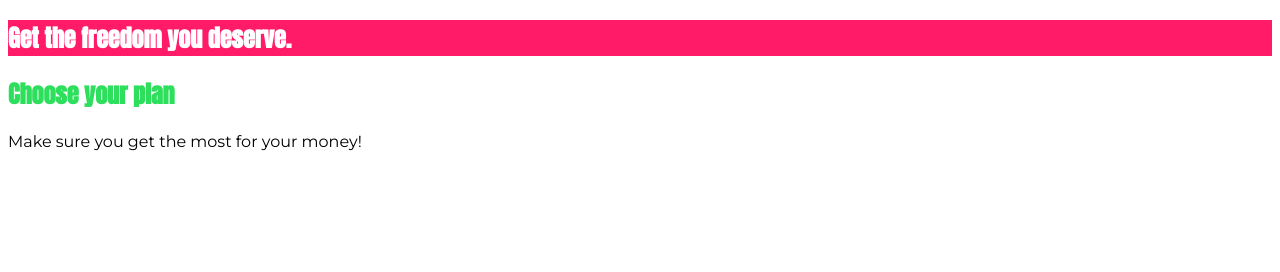
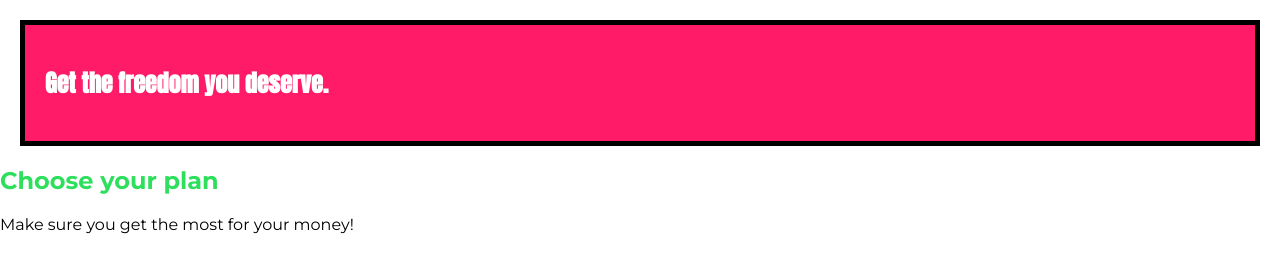
Before and after one commit to CamiloPinzon/css_project_1, a website: page index.html in a window 1280 px wide. Drawn offline with Linux system fonts and the light colour scheme.

Commit message:
css connector and box model

```diff
--- a/main.css
+++ b/main.css
@@ -1,16 +1,20 @@
 body {
     font-family: 'Montserrat', sans-serif;
+    margin: 0;
 }
 
 #product-overview {
     background: #ff1b68;
+    border: 5px solid black;
+    margin: 20px;
+    padding: 20px;
 }
 
 .section-title {
     color: #2ddf5c;
 }
 
-h1 {
+#product-overview h1 {
     color: white;
     font-family: 'Anton', sans-serif;
 }
```
Also changed, not shown: package.json (added, +15 -0 lines), 2 other files.
